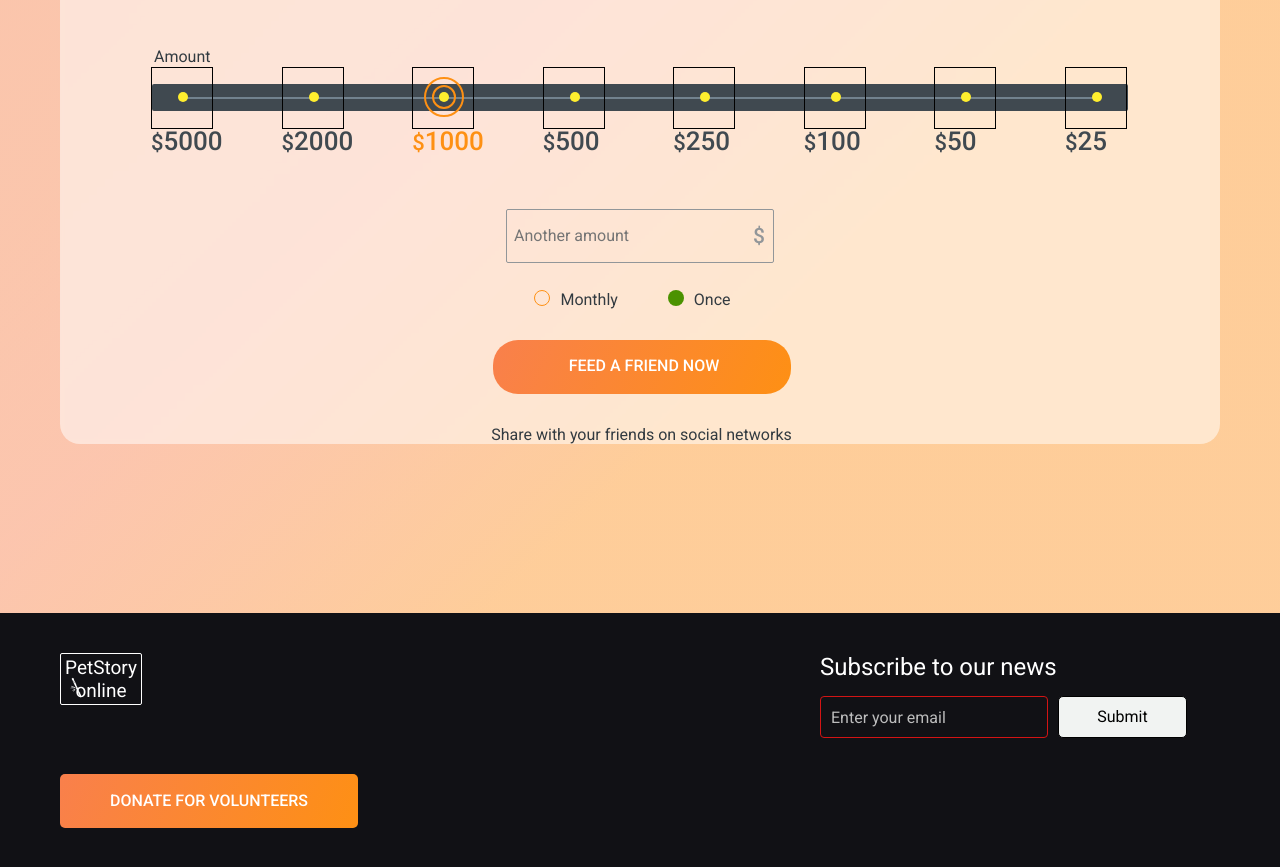
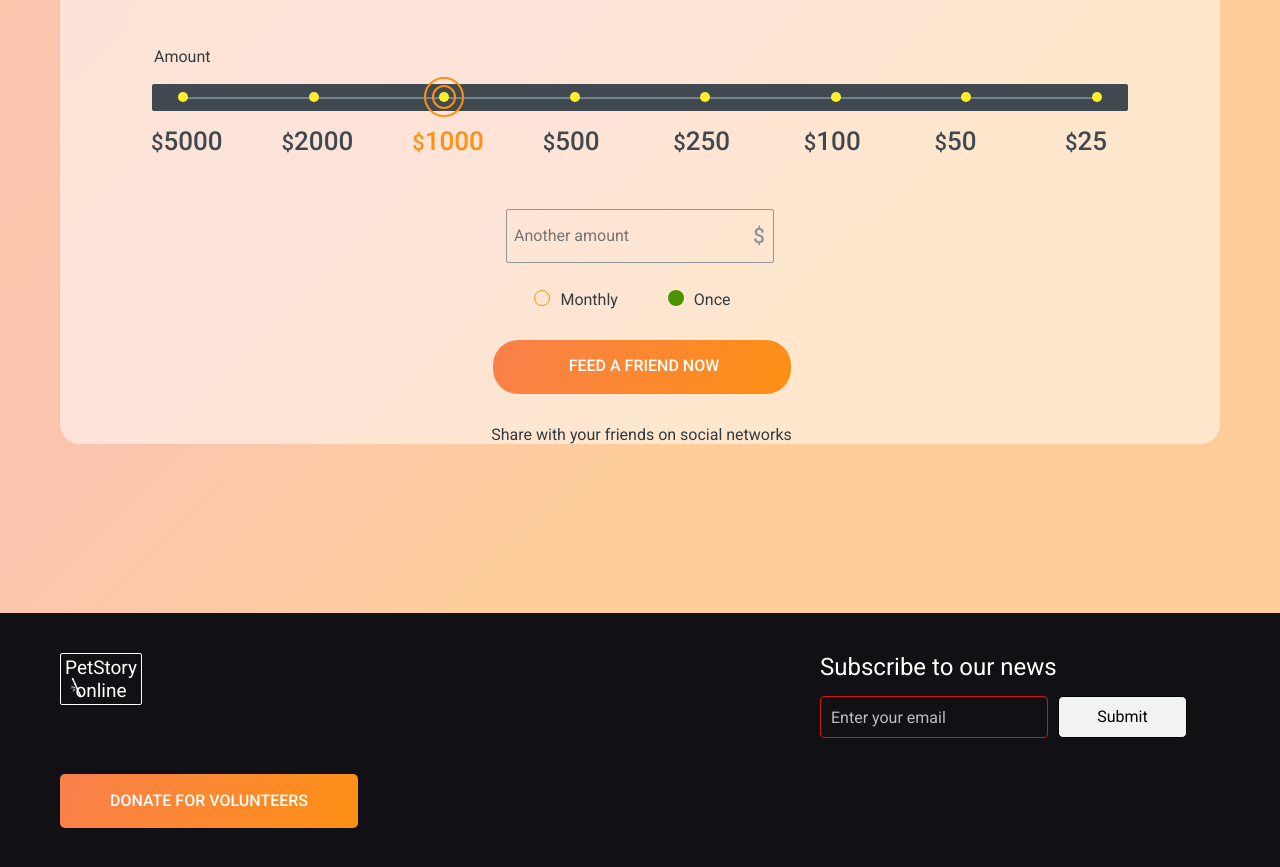
Before and after one commit to tema-karelin/online-zoo, a plain HTML site: page pages/donate/index.html in a window 1280 px wide. Shown: the part 1190-2057 px from the top of the page. Drawn offline with Linux system fonts and the light colour scheme.

Commit message:
fix: remove tap-area-border

```diff
--- a/assets/styles/sass/_section_pick_and_feed_donate.scss
+++ b/assets/styles/sass/_section_pick_and_feed_donate.scss
@@ -251,7 +251,8 @@
                 position: absolute;
                 width: 60px;
                 height: 60px;
-                border: 1px solid black;
+                // border: 1px solid black;
+                border: none;
                 background: transparent;
                 top: -25px;
                 right: -25px;
```
Also changed, not shown: assets/styles/css/donate.css, 1 other file.
